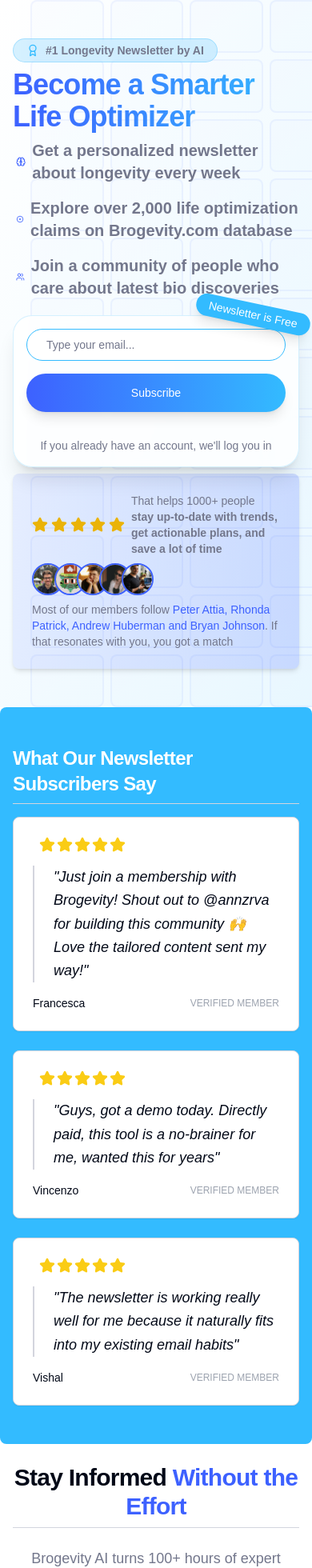
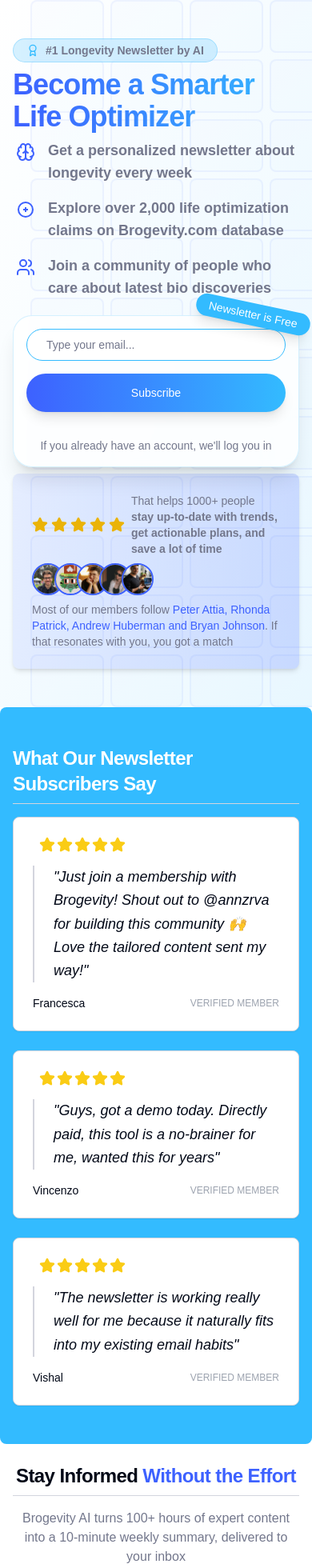
Before and after one commit to SecurityQQ/vargahealth-landing, a Next.js app: page /newland in a window 390 px wide. Shown: the top 1960 px of the page at 80% size. Built offline with nearby package versions, Linux system fonts and the light colour scheme.

Commit message:
add fix for land

```diff
--- a/src/components/Hero.tsx
+++ b/src/components/Hero.tsx
@@ -1,60 +1,60 @@
 'use client'
 
-import { useState, useEffect, useRef } from 'react';
-import { Button } from "@/components/ui/button";
-import { Input } from "@/components/ui/input";
-import { Dialog, DialogContent, DialogHeader, DialogTitle, DialogDescription, DialogFooter } from "@/components/ui/dialog";
-import { Award, Brain, Users } from "lucide-react";
-import SocialProof from "./SocialProof";
-import { sendIntroEmail } from '@/utils/emailService';
+import { useState, useEffect, useRef } from 'react'
+import { Button } from "@/components/ui/button"
+import { Input } from "@/components/ui/input"
+import { Dialog, DialogContent, DialogHeader, DialogTitle, DialogDescription, DialogFooter } from "@/components/ui/dialog"
+import { Award, Brain, Users } from "lucide-react"
+import Link from 'next/link'
+import SocialProof from "./SocialProof"
+import { sendIntroEmail } from '@/utils/emailService'
 
-export default function Hero() {
-  const backgroundRef = useRef<HTMLDivElement>(null);
-  const [isDialogOpen, setIsDialogOpen] = useState(false);
-  const [email, setEmail] = useState('');
-  const [name, setName] = useState('');
+export default function Component() {
+  const backgroundRef = useRef<HTMLDivElement>(null)
+  const [isDialogOpen, setIsDialogOpen] = useState(false)
+  const [email, setEmail] = useState('')
+  const [name, setName] = useState('')
 
   useEffect(() => {
-    const background = backgroundRef.current;
-    if (!background) return;
+    const background = backgroundRef.current
+    if (!background) return
 
-    let animationFrameId: number;
+    let animationFrameId: number
     const animate = () => {
-      background.style.transform = `translateX(${Date.now() / 100 % 50}px)`;
-      animationFrameId = requestAnimationFrame(animate);
-    };
+      background.style.transform = `translateX(${Date.now() / 100 % 50}px)`
+      animationFrameId = requestAnimationFrame(animate)
+    }
 
-    animate();
+    animate()
     return () => {
-      cancelAnimationFrame(animationFrameId);
-    };
-  }, []);
+      cancelAnimationFrame(animationFrameId)
+    }
+  }, [])
 
   const handleSubscribeClick = () => {
     if (email) {
-      setIsDialogOpen(true);
+      setIsDialogOpen(true)
     } else {
-      alert('Please enter your email');
+      alert('Please enter your email')
     }
-  };
+  }
 
   const handleSendEmail = async () => {
     if (name && email) {
-      const isSuccess = await sendIntroEmail(email, name);
+      const isSuccess = await sendIntroEmail(email, name)
       if (isSuccess) {
-        alert('Check Your Email and Confirm Subscription!');
-        setIsDialogOpen(false);
+        alert('Check Your Email and Confirm Subscription!')
+        setIsDialogOpen(false)
       } else {
-        alert('Failed to send the email');
+        alert('Failed to send the email')
       }
     } else {
-      alert('Please fill in your name');
+      alert('Please fill in your name')
     }
-  };
+  }
 
   return (
     <section className="relative min-h-screen w-full overflow-hidden bg-gradient-to-br from-background to-accent/10 text-foreground">
-      {/* Background Grid */}
       <div
         ref={backgroundRef}
         className="absolute inset-0 z-0 grid grid-cols-4 gap-2 opacity-30 md:grid-cols-6"
@@ -67,50 +67,44 @@
         ))}
       </div>
 
-      {/* Content */}
       <div className="relative z-10 mx-auto flex min-h-screen max-w-7xl flex-col items-center justify-center gap-8 px-4 py-12 md:flex-row md:gap-12 lg:px-8">
-        {/* Left Column */}
         <div className="flex-1 space-y-2 md:space-y-8">
-          {/* Badge */}
           <div className="inline-flex items-center gap-2 rounded-full bg-accent/20 px-4 py-1 text-sm backdrop-blur-sm mx-auto border border-accent/30">
             <Award className="h-4 w-4 text-accent" />
             <span className="text-muted-foreground font-semibold">#1 Longevity Newsletter by AI</span>
           </div>
 
-          {/* Main Content */}
           <div className="space-y-2 md:space-y-6">
             <h1 className="text-4xl font-bold tracking-tight sm:text-6xl bg-gradient-to-r from-primary to-accent bg-clip-text text-transparent">
               Become a Smarter Life Optimizer
             </h1>
 
-            {/* Features List */}
             <ul className="space-y-4">
-              <li className="flex items-center gap-2">
-                <Brain className="h-5 w-5 text-primary" />
-                <span className="text-xl font-bold text-muted-foreground">Get a personalized newsletter about longevity every week</span>
+              <li className="flex items-start gap-4">
+                <Brain className="h-6 w-6 mt-1 flex-shrink-0 text-primary" />
+                <span className="text-lg md:text-xl font-bold text-muted-foreground">Get a personalized newsletter about longevity every week</span>
               </li>
-              <li className="flex items-center gap-2">
-                <svg viewBox="0 0 24 24" className="h-5 w-5 text-primary" fill="none" stroke="currentColor" strokeWidth="2">
+              <li className="flex items-start gap-4">
+                <svg viewBox="0 0 24 24" className="h-6 w-6 mt-1 flex-shrink-0 text-primary" fill="none" stroke="currentColor" strokeWidth="2">
                   <path d="M21 12a9 9 0 1 1-18 0 9 9 0 0 1 18 0Z" />
                   <path d="M9 12h6" />
                   <path d="M12 9v6" />
                 </svg>
-                <span className="text-xl font-bold text-muted-foreground">Explore over 2,000 life optimization claims on Brogevity.com database</span>
+                <span className="text-lg md:text-xl font-bold text-muted-foreground">Explore over 2,000 life optimization claims on Brogevity.com database</span>
               </li>
-              <li className="flex items-center gap-2">
-                <Users className="h-5 w-5 text-primary" />
-                <span className="text-xl font-bold text-muted-foreground">Join a community of people who care about latest bio discoveries</span>
+              <li className="flex items-start gap-4">
+                <Users className="h-6 w-6 mt-1 flex-shrink-0 text-primary" />
+                <span className="text-lg md:text-xl font-bold text-muted-foreground">Join a community of people who care about latest bio discoveries</span>
               </li>
             </ul>
 
             <div className="block md:hidden w-full max-w-md pt-3">
               <SignInButton email={email} setEmail={setEmail} onSubscribeClick={handleSubscribeClick} />
             </div>
-            <SocialProof/>
+            <SocialProof />
           </div>
         </div>
 
-        {/* Right Column - Sign Up Card */}
         <div className="hidden md:block w-full max-w-md">
           <SignInButton email={email} setEmail={setEmail} onSubscribeClick={handleSubscribeClick} />
         </div>
@@ -143,12 +137,10 @@
 function SignInButton({ email, setEmail, onSubscribeClick }: { email: string; setEmail: (email: string) => void; onSubscribeClick: () => void }) {
   return (
     <div className="w-full max-w-md p-4 md:p-8 rounded-3xl bg-card/80 backdrop-blur-sm shadow-xl relative border border-accent/20">
-      {/* Free label */}
       <div className="absolute -top-4 -right-4 bg-accent text-accent-foreground px-4 py-1 rounded-full text-sm font-medium transform rotate-12 shadow-lg">
         Newsletter is Free
       </div>
 
-      {/* Email input */}
       <div className="mb-4">
         <Input
           type="email"
@@ -159,12 +151,10 @@
         />
       </div>
 
-      {/* Main CTA button */}
       <Button className="w-full px-6 py-6 mb-4 rounded-full bg-gradient-to-r from-primary to-accent text-primary-foreground font-medium hover:opacity-90 transition-all duration-300 shadow-lg hover:shadow-xl transform hover:-translate-y-1" onClick={onSubscribeClick}>
         Subscribe
       </Button>
 
-      {/* Bottom text */}
       <p className="text-muted-foreground text-sm text-center mt-4">
         {"If you already have an account, we'll log you in"}
       </p>
--- a/src/components/content-section.tsx
+++ b/src/components/content-section.tsx
@@ -1,5 +1,8 @@
+"use client"
+
 import Image from 'next/image'
 import { motion } from "framer-motion"
+import { useState, useEffect } from 'react'
 
 interface ContentSectionProps {
   title: string
@@ -8,8 +11,9 @@
   cardTitle: string
   cardDescription?: string
   imageSrc: string
+  mobileImageSrc?: string
   imageAlt: string
-  imageAspectRatio?: "video" | "2:1"
+  imageAspectRatio?: "video" | "square" | "2:1"
 }
 
 export default function ContentSection({
@@ -19,16 +23,50 @@
   cardTitle,
   cardDescription,
   imageSrc,
+  mobileImageSrc,
   imageAlt,
   imageAspectRatio = "video"
 }: ContentSectionProps) {
+  const [isMobile, setIsMobile] = useState(false)
+
+  useEffect(() => {
+    const checkIfMobile = () => {
+      setIsMobile(window.innerWidth < 768)
+    }
+
+    checkIfMobile()
+    window.addEventListener('resize', checkIfMobile)
+
+    return () => {
+      window.removeEventListener('resize', checkIfMobile)
+    }
+  }, [])
+
+  const imageSource = isMobile && mobileImageSrc ? mobileImageSrc : imageSrc
+
+  const getAspectRatioClass = () => {
+    if (isMobile) {
+      return "aspect-[9/16]"
+    }
+    switch (imageAspectRatio) {
+      case "video":
+        return "aspect-video"
+      case "square":
+        return "aspect-square"
+      case "2:1":
+        return "aspect-[2/1]"
+      default:
+        return "aspect-video"
+    }
+  }
+
   return (
     <section className="w-full max-w-4xl mx-auto py-6 px-4 sm:px-6 lg:px-8">
-      <div className="text-center space-y-6">
-        <h2 className="text-3xl font-bold tracking-tight sm:text-4xl md:text-5xl">
+      <div className="text-center space-y-4 sm:space-y-6 mb-6 sm:mb-8">
+        <h2 className="text-2xl font-bold tracking-tight sm:text-3xl md:text-4xl lg:text-5xl">
           {title} <span className="text-primary">{highlightedText}</span>
         </h2>
-        <p className="text-lg text-muted-foreground max-w-3xl mx-auto">
+        <p className="text-base sm:text-lg text-muted-foreground max-w-3xl mx-auto">
           {description}
         </p>
       </div>
@@ -37,25 +75,27 @@
         initial={{ opacity: 0, y: 20 }}
         animate={{ opacity: 1, y: 0 }}
         transition={{ duration: 0.5 }}
-        className="mt-6 md:px-6"
+        className="md:px-6"
       >
-        <div className="bg-card text-card-foreground rounded-lg overflow-hidden">
-          {cardDescription ? (
-            <div className="p-6">
-              <h3 className="text-2xl font-bold tracking-tight sm:text-3xl mb-4">
+        <div className="bg-card text-card-foreground rounded-lg overflow-hidden shadow-lg">
+          {cardDescription && (
+            <div className="p-4 sm:p-6">
+              <h3 className="text-xl sm:text-2xl font-bold tracking-tight mb-2 sm:mb-4">
                 {cardTitle}
               </h3>
-              <p className="text-lg text-muted-foreground text-center mb-2">
+              <p className="text-sm sm:text-base text-muted-foreground text-center mb-4">
                 {cardDescription}
               </p>
             </div>
-          ) : null}
-          <div className={`relative w-full ${imageAspectRatio === "video" ? "aspect-video" : "aspect-[2/1]"}`}>
+          )}
+          <div className={`relative w-full ${getAspectRatioClass()}`}>
             <Image
-              src={imageSrc}
+              src={imageSource}
               alt={imageAlt}
               fill
+              sizes="(max-width: 768px) 100vw, (max-width: 1200px) 50vw, 33vw"
               className="object-cover"
+              priority
             />
           </div>
         </div>
--- a/src/pages/newland.tsx
+++ b/src/pages/newland.tsx
@@ -35,16 +35,18 @@
         cardDescription=""
         imageSrc="/paywall/before-after.webp"
         imageAlt="AI-generated content preview"
+        mobileImageSrc="/paywall/before-after-mobile.webp"
         imageAspectRatio="video"
       />
       <DataBaseAcceess />
       <ContentSection
         title="Don't be alone"
         highlightedText="Meet the Community"
-        description="We invite you to join our Free Reddit “Longevity Essentials” With 1000+ members, where you get community-proved tactics for the best version of your life. And for our premium members, we offer a Private Chat Group, where you find discussion about longevity topic that matters for you"
+        description='Join our free Reddit group, "Longevity Essentials," with 1,000+ members, and our premium-chat on Telegram'
         cardTitle='Discover "hidden gems" that work best for you'
         imageSrc="/paywall/paywall-3.webp"
         imageAlt="Brogevity database preview"
+        mobileImageSrc='/paywall/community-mobile.webp'
         imageAspectRatio="video"
       />
       <EnhancedCompanies />
```
Also changed, not shown: src/components/faq.tsx (+18 -16 lines), public/paywall/before-after-mobile.webp (added), public/paywall/community-mobile.webp (added).
